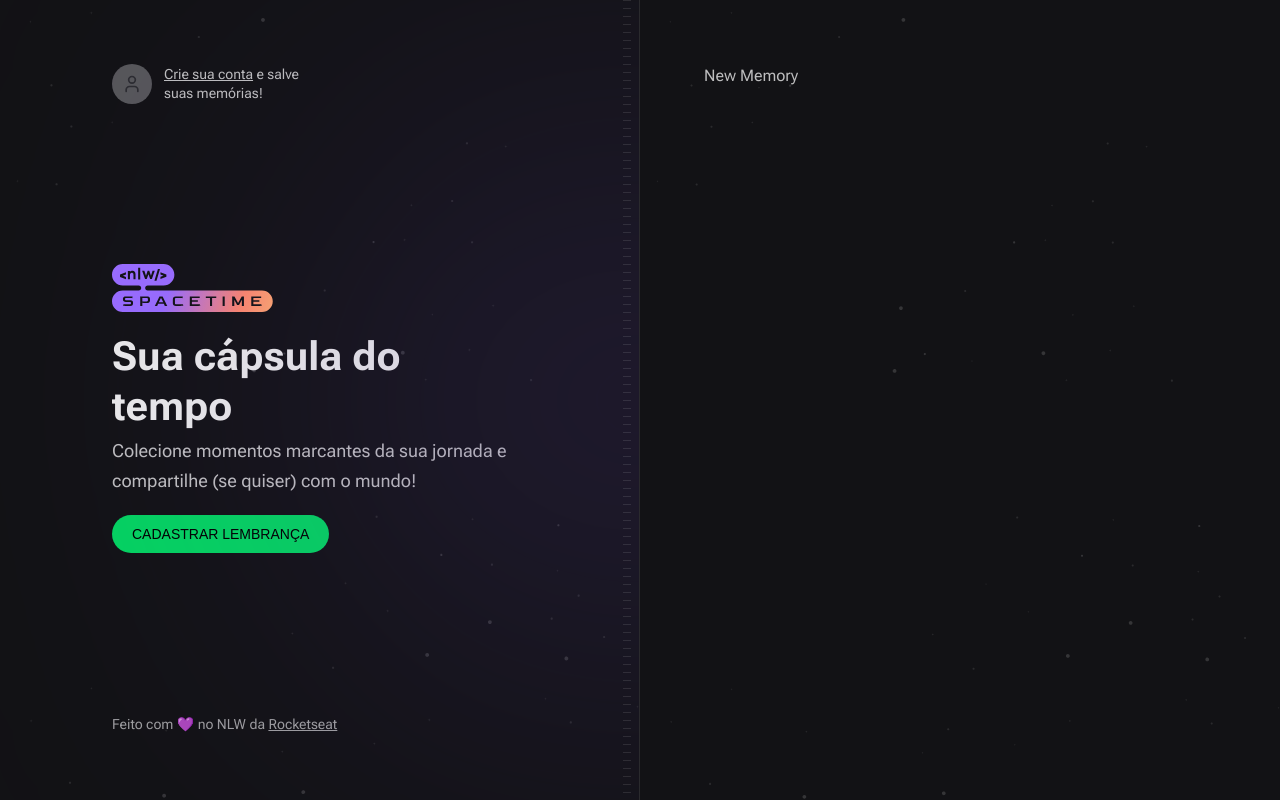
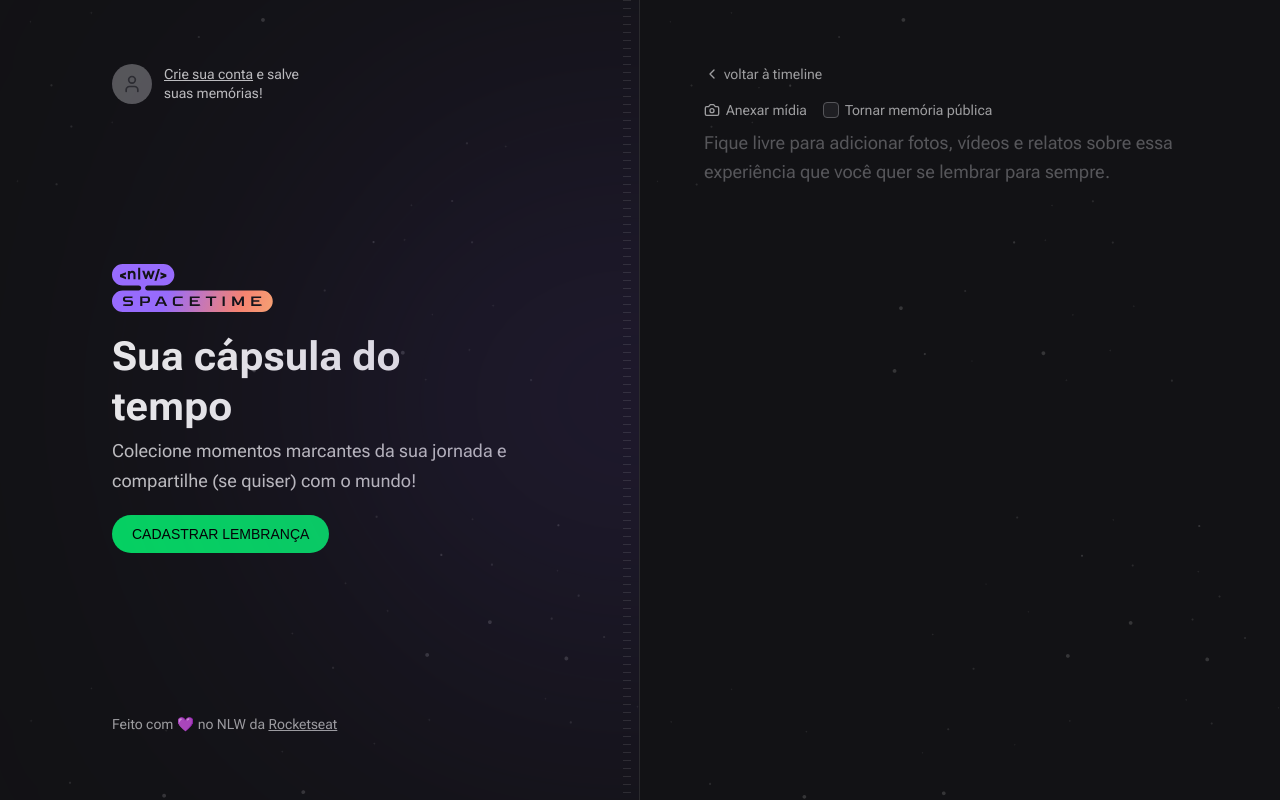
Before and after one commit to tiagosouzac/nlw-spacetime, a Next.js app in the folder web/: page /memories/new in a window 1280 px wide. Built offline with nearby package versions, Linux system fonts and the light colour scheme; no server answers; a web font is replaced by a local one.

Commit message:
feat: web - new memory page

```diff
--- a/web/package.json
+++ b/web/package.json
@@ -27,6 +27,7 @@
   },
   "devDependencies": {
     "@rocketseat/eslint-config": "^1.2.0",
+    "@tailwindcss/forms": "^0.5.3",
     "prettier-plugin-tailwindcss": "^0.3.0"
   }
 }
--- a/web/src/app/memories/new/page.tsx
+++ b/web/src/app/memories/new/page.tsx
@@ -1,7 +1,50 @@
+import { Camera, ChevronLeft } from 'lucide-react'
+import Link from 'next/link'
+
 export default function NewMemory() {
   return (
-    <div>
-      <h1>New Memory</h1>
+    <div className="grid grid-rows-[max-content_1fr] content-start gap-4">
+      <Link
+        className="flex items-center gap-1 text-sm text-gray-200 hover:text-gray-100"
+        href="/"
+      >
+        <ChevronLeft className="h-4 w-4" />
+        voltar à timeline
+      </Link>
+
+      <form className="grid grid-rows-[max-content_1fr] gap-2">
+        <div className="flex items-center gap-4">
+          <label
+            className="flex cursor-pointer items-center gap-1.5 text-sm text-gray-200 hover:text-gray-100"
+            htmlFor="media"
+          >
+            <Camera className="h-4 w-4" />
+            Anexar mídia
+            <input type="file" name="media" id="media" hidden />
+          </label>
+
+          <label
+            className="flex cursor-pointer items-center gap-1.5 text-sm text-gray-200 hover:text-gray-100"
+            htmlFor="isPublic"
+          >
+            <input
+              className="h-4 w-4 rounded border-gray-400 bg-gray-700 text-purple-500"
+              type="checkbox"
+              name="isPublic"
+              id="isPublic"
+              value="true"
+            />
+            Tornar memória pública
+          </label>
+        </div>
+
+        <textarea
+          className="w-full resize-none rounded border-0 bg-transparent p-0 text-lg leading-relaxed text-gray-100 placeholder:text-gray-400 focus:ring-0"
+          name="content"
+          spellCheck={false}
+          placeholder="Fique livre para adicionar fotos, vídeos e relatos sobre essa experiência que você quer se lembrar para sempre."
+        />
+      </form>
     </div>
   )
 }
--- a/web/tailwind.config.js
+++ b/web/tailwind.config.js
@@ -64,5 +64,5 @@
       },
     },
   },
-  plugins: [],
+  plugins: [require('@tailwindcss/forms')],
 }
```
Also changed, not shown: 1 other file (tests, documents, lock files or other folders).
